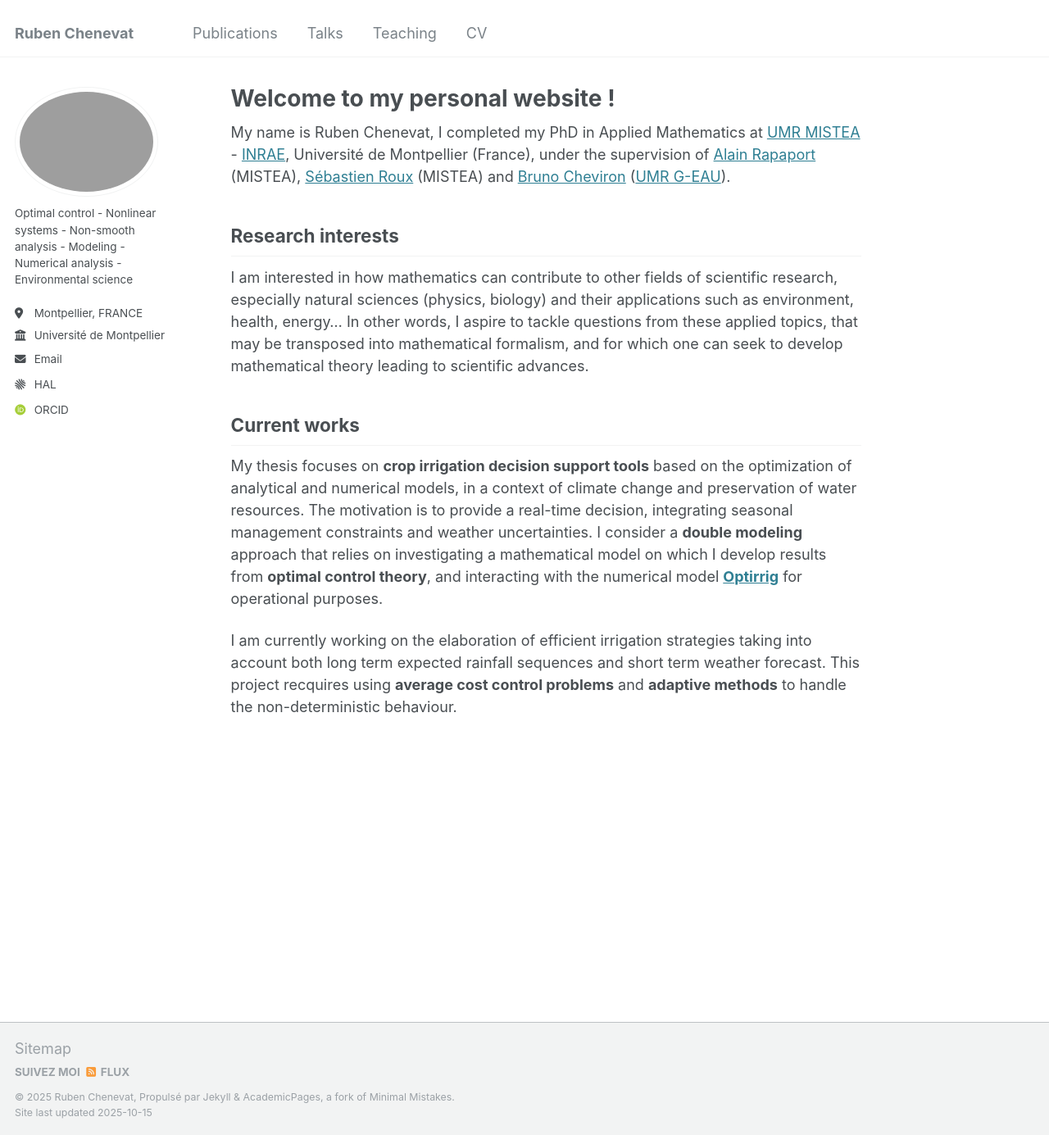
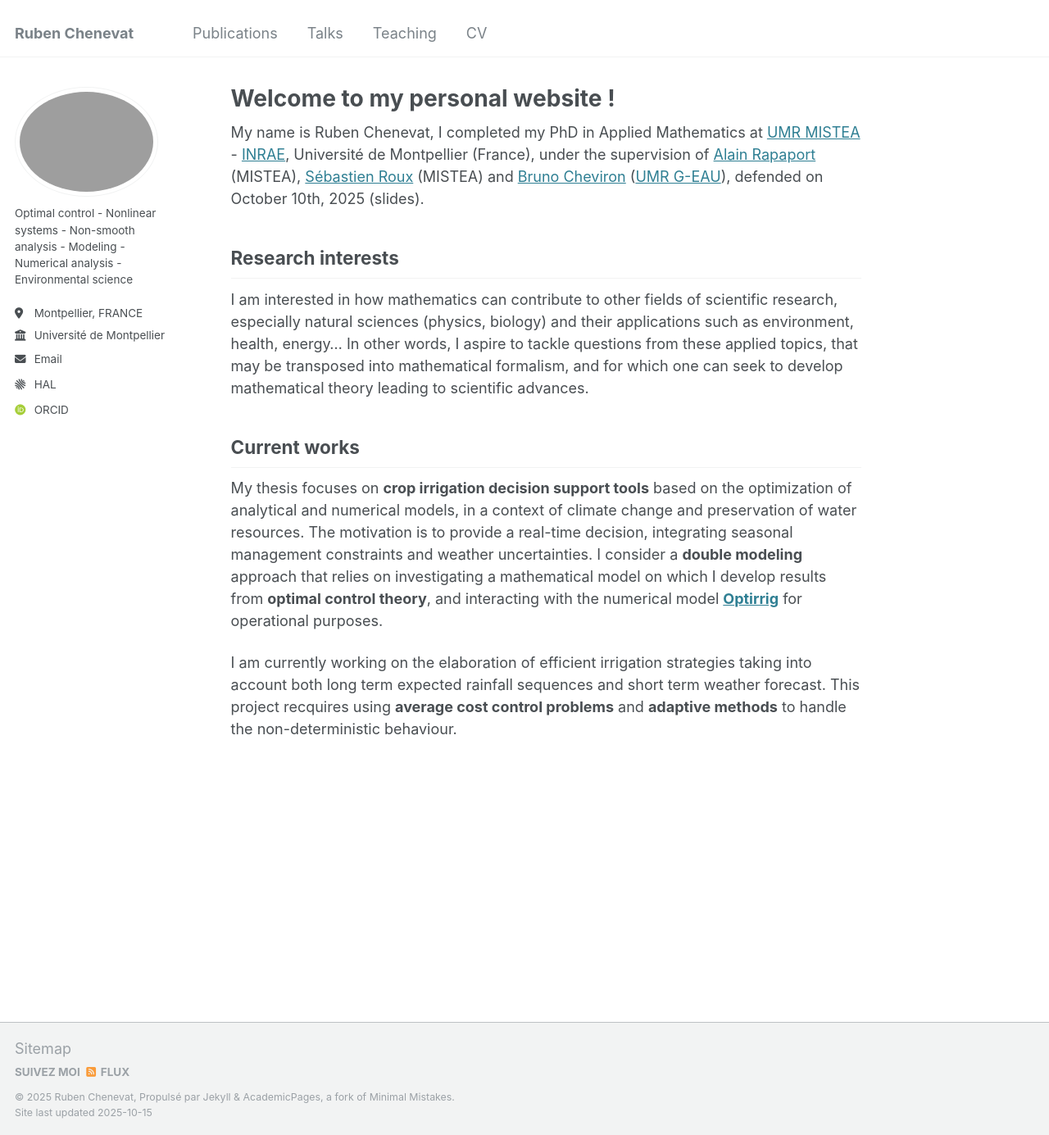
Before and after one commit to rubenchenevat/rubenchenevat.github.io, a Jekyll site: the page built from _pages/about.md, in a window 1280 px wide and 1385 px high. Shown: the whole window at 82% size. Built offline with Jekyll 4.4.1, drawn with Linux system fonts in a browser that asks for light colours; some web fonts are replaced.

Commit message:
Update about.md

```diff
--- a/_pages/about.md
+++ b/_pages/about.md
@@ -7,7 +7,7 @@ redirect_from:
   - /about.html
 ---
 
-My name is Ruben Chenevat, I completed my PhD in Applied Mathematics at [UMR MISTEA](https://eng-mistea.montpellier.hub.inrae.fr/) - [INRAE](https://www.inrae.fr/en), Université de Montpellier (France), under the supervision of [Alain Rapaport](https://sites.google.com/site/alainrapaport/) (MISTEA), [Sébastien Roux](https://www.researchgate.net/profile/Sebastien-Roux-2) (MISTEA) and [Bruno Cheviron](https://www.researchgate.net/profile/Bruno-Cheviron) ([UMR G-EAU](https://www.g-eau.fr/index.php/en/)).
+My name is Ruben Chenevat, I completed my PhD in Applied Mathematics at [UMR MISTEA](https://eng-mistea.montpellier.hub.inrae.fr/){:target="_blank"} - [INRAE](https://www.inrae.fr/en){:target="_blank"}, Université de Montpellier (France), under the supervision of [Alain Rapaport](https://sites.google.com/site/alainrapaport/){:target="_blank"} (MISTEA), [Sébastien Roux](https://www.researchgate.net/profile/Sebastien-Roux-2){:target="_blank"} (MISTEA) and [Bruno Cheviron](https://www.researchgate.net/profile/Bruno-Cheviron){:target="_blank"} ([UMR G-EAU](https://www.g-eau.fr/index.php/en/){:target="_blank"}), defended on October 10th, 2025 (slides).
 
 
 Research interests
```
